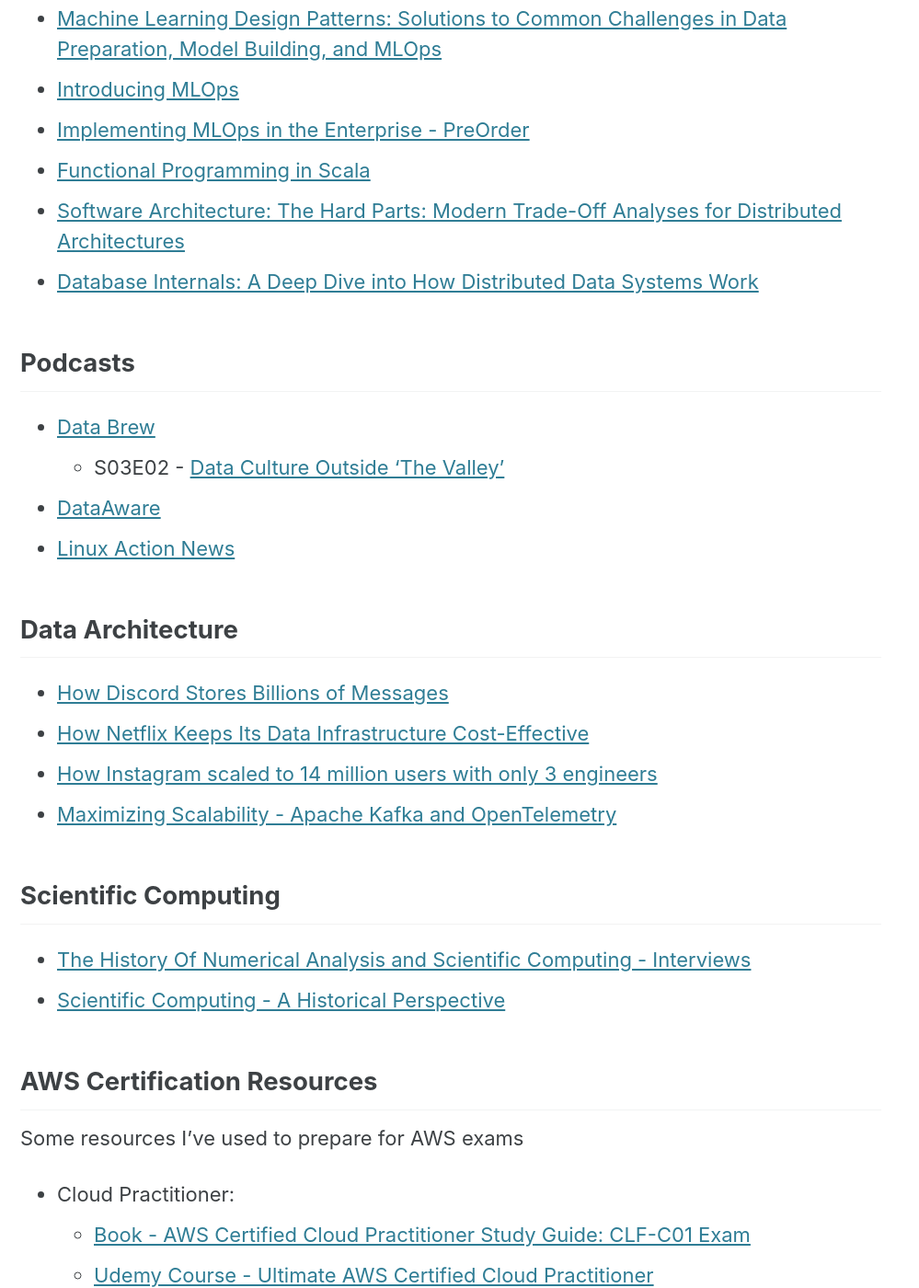
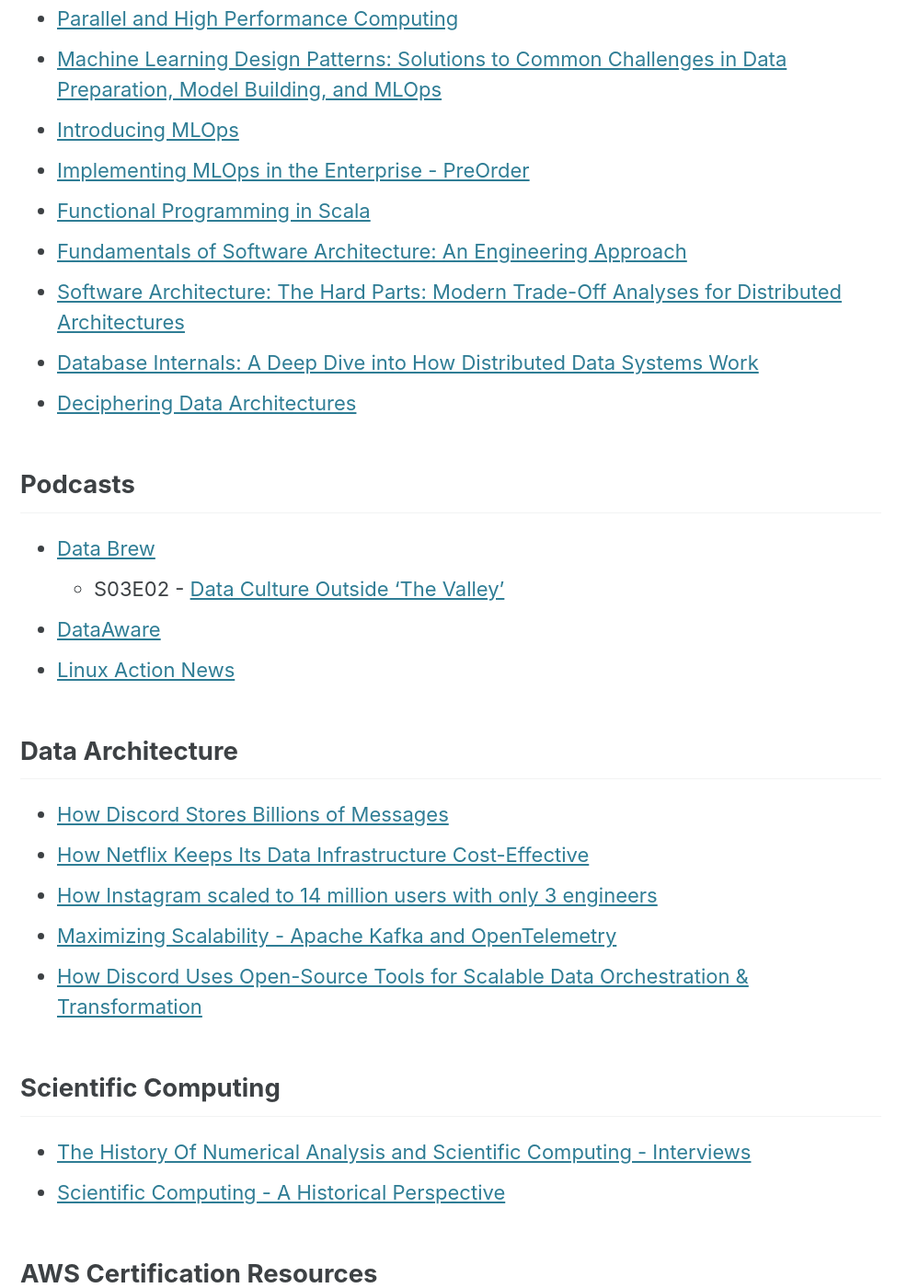
Before and after one commit to VladimirSiv/VladimirSiv.github.io, a Jekyll site: the page built from _pages/cool-links.md, in a window 1280 px wide and 1400 px high, scrolled down 1945 px. Shown: the whole window at 92% size, without its empty margins (0-999 px from the left). Built offline with Jekyll 4.4.1, drawn with Linux system fonts in a browser that asks for light colours; cached includes are drawn as plain includes; some of the changed text lies outside the part shown.

Commit message:
Update Cool Links

```diff
--- a/_pages/cool-links.md
+++ b/_pages/cool-links.md
@@ -52,8 +53,10 @@ Tech-related books I've enjoyed
 - [Introducing MLOps](https://www.oreilly.com/library/view/introducing-mlops/9781492083283/){:target="\_blank"}
 - [Implementing MLOps in the Enterprise - PreOrder](https://www.oreilly.com/library/view/implementing-mlops-in/9781098136574/){:target="\_blank"}
 - [Functional Programming in Scala](https://www.manning.com/books/functional-programming-in-scala-second-edition){:target="\_blank"}
+- [Fundamentals of Software Architecture: An Engineering Approach](https://www.oreilly.com/library/view/fundamentals-of-software/9781663728357/){:target="\_blank"}
 - [Software Architecture: The Hard Parts: Modern Trade-Off Analyses for Distributed Architectures](https://www.amazon.com/Software-Architecture-Trade-Off-Distributed-Architectures/dp/1492086894){:target="\_blank"}
 - [Database Internals: A Deep Dive into How Distributed Data Systems Work](https://www.amazon.com/Database-Internals-Deep-Distributed-Systems/dp/1492040347){:target="\_blank"}
+- [Deciphering Data Architectures](https://www.oreilly.com/library/view/deciphering-data-architectures/9781098150754/){:target="\_blank"}
 
 ## Podcasts
 
@@ -68,6 +71,7 @@ Tech-related books I've enjoyed
 - [How Netflix Keeps Its Data Infrastructure Cost-Effective](https://acceldataio.medium.com/data-engineering-best-practices-how-netflix-keeps-its-data-infrastructure-cost-effective-dee310bcc910){:target="\_blank"}
 - [How Instagram scaled to 14 million users with only 3 engineers](https://engineercodex.substack.com/p/how-instagram-scaled-to-14-million){:target="\_blank"}
 - [Maximizing Scalability - Apache Kafka and OpenTelemetry](https://signoz.io/blog/maximizing-scalability-apache-kafka-and-opentelemetry/){:target="\_blank"}
+- [How Discord Uses Open-Source Tools for Scalable Data Orchestration & Transformation](https://discord.com/blog/how-discord-uses-open-source-tools-for-scalable-data-orchestration-transformation){:target="\_blank"}
 
 ## Scientific Computing
 
```
Also changed, not shown: other parts of _pages/cool-links.md (+1 -0 lines).
